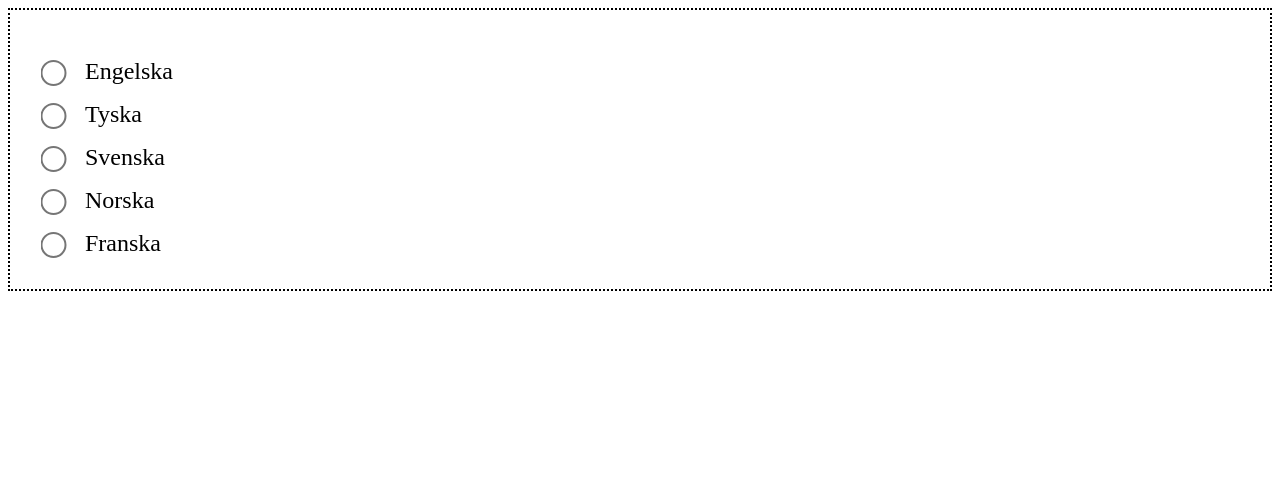
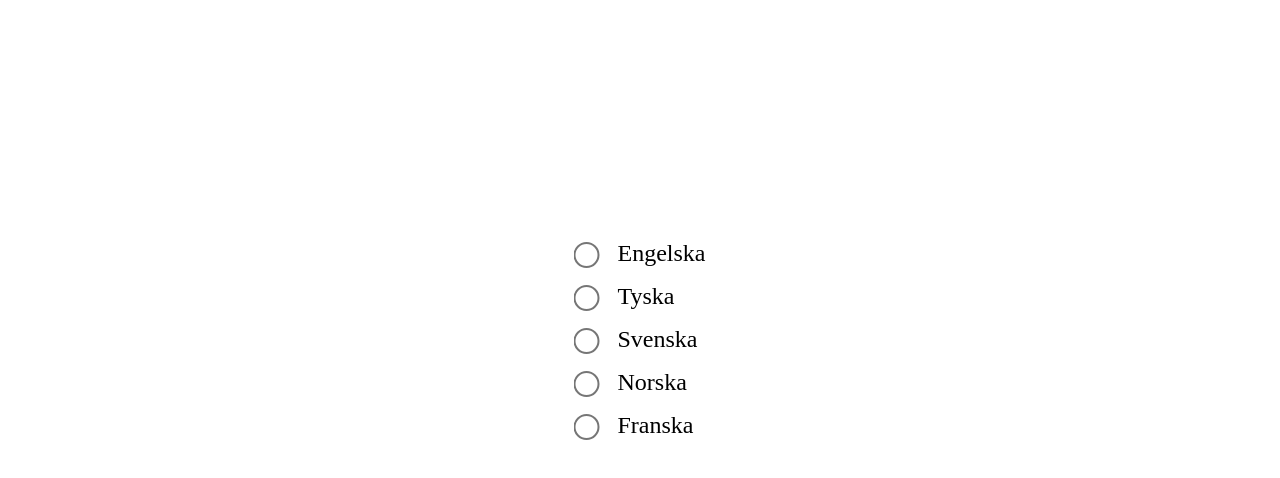
Before and after one commit to 93mcqmil/McQueen-Components, a React (Vite) app: page / in a window 1280 px wide. Shown: the top 478 px of the page. Built offline with nearby package versions, Linux system fonts and the light colour scheme.

Commit message:
Radiobuttons with hover attributes and more styling

```diff
--- a/src/RadioButton/RadioButton.css
+++ b/src/RadioButton/RadioButton.css
@@ -1,6 +1,14 @@
 .Radiobuttons {
-    border: 2px dotted black;
+    /* border: 2px dotted black; */
     padding: 2rem;
+    /* width: 25%; */
+    display: grid;
+    justify-content: center;
+    margin: auto;
+    margin-top: 12rem;
+
+
+
 }
 
 .Radiobuttons label {
@@ -9,12 +17,41 @@
     margin-top: 1rem;
 
 
+}
+
+.Radiobuttons label:hover {
+    font-size: x-large;
+    font-weight: bolder;
+
 
 }
+
+.label1:hover {
+    background-color: rgb(251, 17, 17);
+}
+
+.label2:hover {
+    background-color: rgb(138, 244, 8);
+}
+
+.label3:hover {
+    background-color: rgb(5, 248, 191);
+}
+
+.label4:hover {
+    background-color: rgb(29, 5, 243);
+}
+
+.label5:hover {
+    background-color: rgb(250, 242, 7);
+}
+
 
 input[type="radio"] {
     transform: scale(2);
     margin-right: 25px;
+    cursor: pointer;
+
 
 
 
--- a/src/RadioButton/RadioButton.tsx
+++ b/src/RadioButton/RadioButton.tsx
@@ -1,29 +1,59 @@
+import { useState } from "react";
 import "./RadioButton.css";
 
 const RadioButton = () => {
+  // const [checked, setChecked] = useState(false);
+  // //
+  // const handleClick = () => {
+  //   if (checked === true) {
+  //     setChecked(checked);
+  //     console.log("the button is now checked:", checked);
+  //   } else {
+  //     setChecked(!checked);
+  //     console.log("Its now unchecked:", checked);
+  //   }
+  // };
+
+  // const [condition, setCondition] = useState(true);
+
+  // const handleMouseOVer = () => {
+  //   if (condition === true) {
+  //     setCondition(true);
+  //   } else {
+  //     setCondition(!true);
+  //   }
+  // };
+
   return (
     <form action='radiobuttons' className='Radiobuttons'>
-      <label htmlFor='Engelska'>
-        <input type='radio' id='språk' name='Engelska' />
+      <label htmlFor='Engelska' className='label1'>
+        <input
+          type='radio'
+          id='språk'
+          name='Engelska' /*onClick={handleClick} */
+          // onMouseOver={handleMouseOVer}
+          // style={{ background: condition ? "yellow" : "none" }}
+        />
         Engelska
+        <img src='' alt='' />
       </label>
 
-      <label htmlFor='Tyska'>
+      <label htmlFor='Tyska' className='label2'>
         <input type='radio' id='språk' name='Engelska' />
         Tyska
       </label>
 
-      <label htmlFor='Svenska'>
+      <label htmlFor='Svenska' className='label3'>
         <input type='radio' id='språk' name='Engelska' />
         Svenska
       </label>
 
-      <label htmlFor='Norska'>
+      <label htmlFor='Norska' className='label4'>
         <input type='radio' id='språk' name='Engelska' />
         Norska
       </label>
 
-      <label htmlFor='Franska'>
+      <label htmlFor='Franska' className='label5'>
         <input type='radio' id='språk' name='Engelska' />
         Franska
       </label>
```
Also changed, not shown: src/assets/img/Germany.svg (added), src/assets/img/Great-Britain.svg (added).
